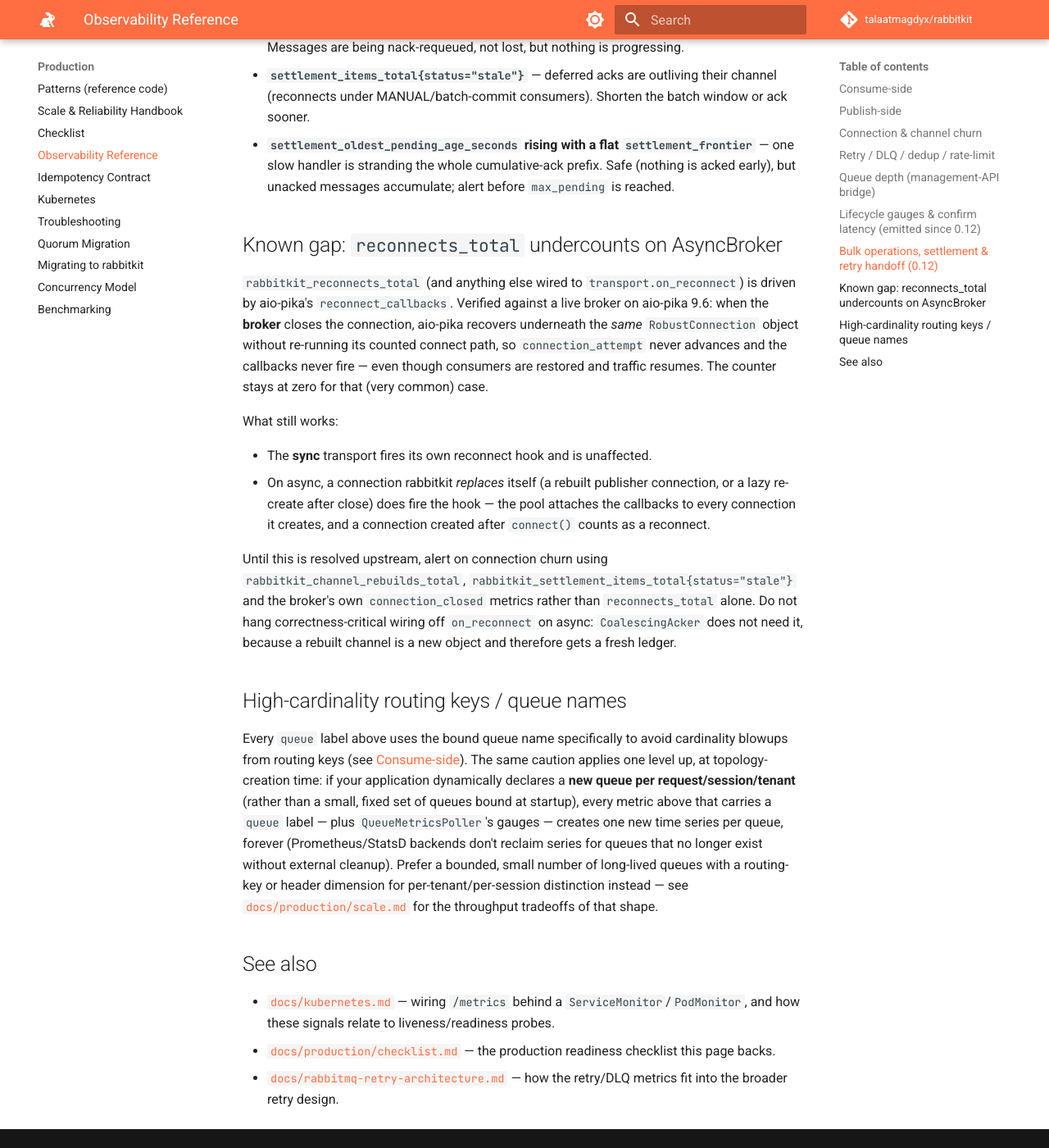
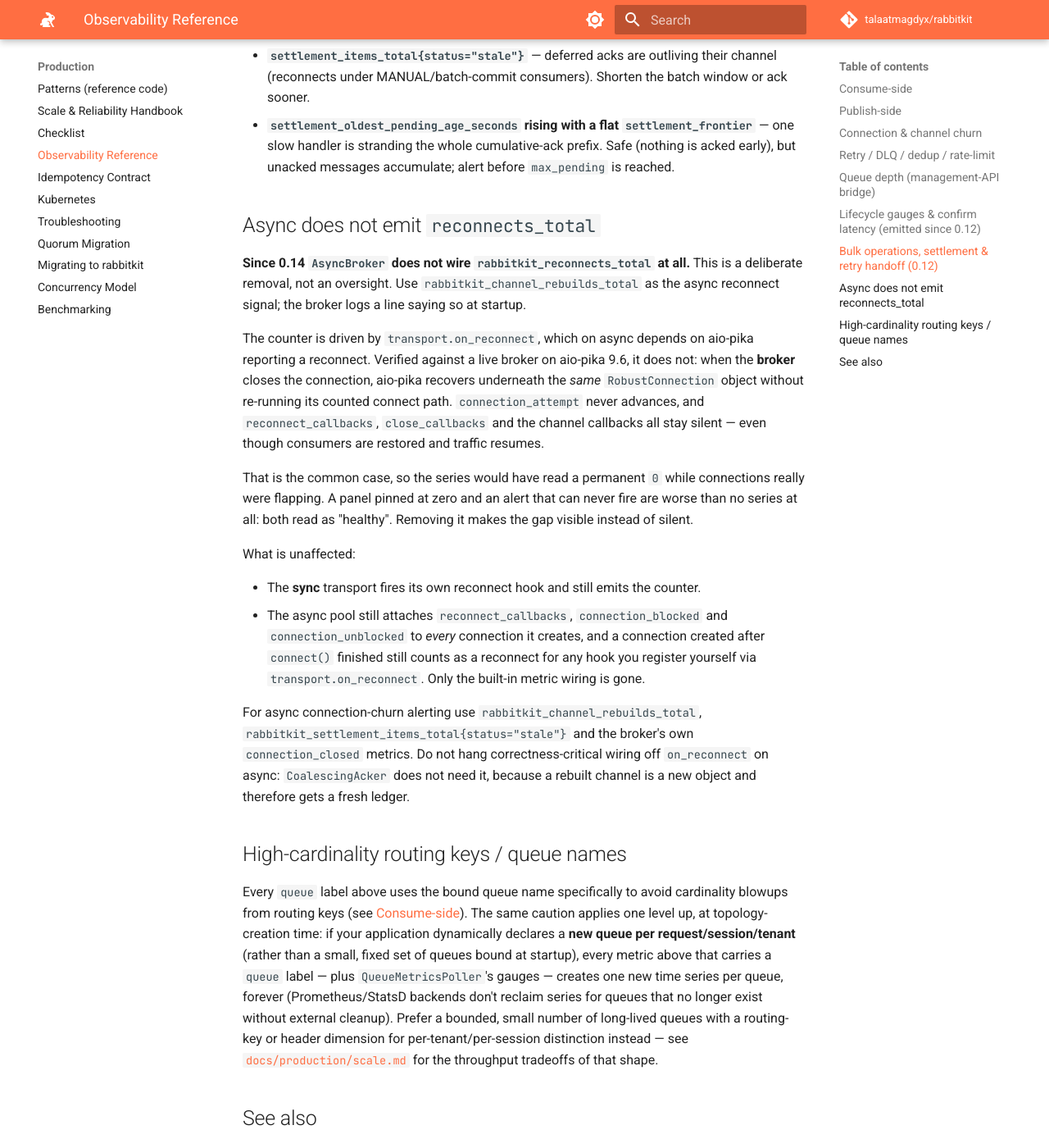
Before and after one commit to talaatmagdyx/rabbitkit, an MkDocs documentation site: the page built from docs/observability.md, in a window 1280 px wide and 1400 px high, scrolled down 8413 px. Shown: the whole window at 82% size. Built offline with MkDocs 1.6.1 and Material for MkDocs 9.7.7, drawn with Linux system fonts in a browser that asks for light colours; comment, search, counter and statistics services are not loaded; some of the changed text lies outside the part shown.

Commit message:
docs: align the reconnect-metric guidance with the 0.14 async removal
observability.md still described reconnects_total as 'undercounting' on
async; as of 0.14 the async broker does not wire it at all. Rewrote the
section, marked the metric table row sync-only, and fixed the two production
guides that told operators to alert on a counter async never emits.

```diff
--- a/docs/observability.md
+++ b/docs/observability.md
@@ -69,7 +69,7 @@ these are a no-op if no route has one. No labels on any of these three.
 
 | Metric | Type | Meaning |
 |---|---|---|
-| `rabbitkit_reconnects_total` | Counter | Every re-connection *after* the first successful connect. Reconnects were previously logged but never counted, so a flapping broker/network was invisible to metrics-based alerting. |
+| `rabbitkit_reconnects_total` | Counter | **Sync broker only since 0.14.** Every re-connection *after* the first successful connect. The async broker deliberately does not emit it — see [below](#async-does-not-emit-reconnects_total). |
 | `rabbitkit_channels_opened_total` | Counter | Every new low-level channel either transport creates — the publisher/topology channel, a per-queue consumer channel, an async channel-pool slot, or a dedicated fast/mandatory/reply-to channel. A steady climb with no matching traffic growth signals a channel leak. |
 | `rabbitkit_channel_rebuilds_total` | Counter | The subset of `channels_opened_total` that **replaces** a channel lost to a reconnect, a 406 topology-drift close, or a mandatory/fast-channel recycle — as opposed to an ordinary first-ever open or async channel-pool growth. Isolates "something upstream actually failed" from routine churn. |
 
@@ -179,28 +179,39 @@ Alerting guidance:
   cumulative-ack prefix. Safe (nothing is acked early), but unacked messages
   accumulate; alert before `max_pending` is reached.
 
-## Known gap: `reconnects_total` undercounts on AsyncBroker
+## Async does not emit `reconnects_total`
 
-`rabbitkit_reconnects_total` (and anything else wired to
-`transport.on_reconnect`) is driven by aio-pika's `reconnect_callbacks`.
-Verified against a live broker on aio-pika 9.6: when the **broker** closes the
-connection, aio-pika recovers underneath the *same* `RobustConnection` object
-without re-running its counted connect path, so `connection_attempt` never
-advances and the callbacks never fire — even though consumers are restored and
-traffic resumes. The counter stays at zero for that (very common) case.
+**Since 0.14 `AsyncBroker` does not wire `rabbitkit_reconnects_total` at
+all.** This is a deliberate removal, not an oversight. Use
+`rabbitkit_channel_rebuilds_total` as the async reconnect signal; the broker
+logs a line saying so at startup.
 
-What still works:
+The counter is driven by `transport.on_reconnect`, which on async depends on
+aio-pika reporting a reconnect. Verified against a live broker on aio-pika
+9.6, it does not: when the **broker** closes the connection, aio-pika recovers
+underneath the *same* `RobustConnection` object without re-running its counted
+connect path. `connection_attempt` never advances, and
+`reconnect_callbacks`, `close_callbacks` and the channel callbacks all stay
+silent — even though consumers are restored and traffic resumes.
 
-- The **sync** transport fires its own reconnect hook and is unaffected.
-- On async, a connection rabbitkit *replaces* itself (a rebuilt publisher
-  connection, or a lazy re-create after close) does fire the hook — the pool
-  attaches the callbacks to every connection it creates, and a connection
-  created after `connect()` counts as a reconnect.
+That is the common case, so the series would have read a permanent `0` while
+connections really were flapping. A panel pinned at zero and an alert that can
+never fire are worse than no series at all: both read as "healthy". Removing
+it makes the gap visible instead of silent.
 
-Until this is resolved upstream, alert on connection churn using
-`rabbitkit_channel_rebuilds_total`, `rabbitkit_settlement_items_total{status="stale"}`
-and the broker's own `connection_closed` metrics rather than
-`reconnects_total` alone. Do not hang correctness-critical wiring off
+What is unaffected:
+
+- The **sync** transport fires its own reconnect hook and still emits the
+  counter.
+- The async pool still attaches `reconnect_callbacks`, `connection_blocked`
+  and `connection_unblocked` to *every* connection it creates, and a
+  connection created after `connect()` finished still counts as a reconnect
+  for any hook you register yourself via `transport.on_reconnect`. Only the
+  built-in metric wiring is gone.
+
+For async connection-churn alerting use `rabbitkit_channel_rebuilds_total`,
+`rabbitkit_settlement_items_total{status="stale"}` and the broker's own
+`connection_closed` metrics. Do not hang correctness-critical wiring off
 `on_reconnect` on async: `CoalescingAcker` does not need it, because a
 rebuilt channel is a new object and therefore gets a fresh ledger.
 
```
Also changed, not shown: docs/production/checklist.md (+1 -1 lines), docs/production/scale.md (+8 -2 lines).
